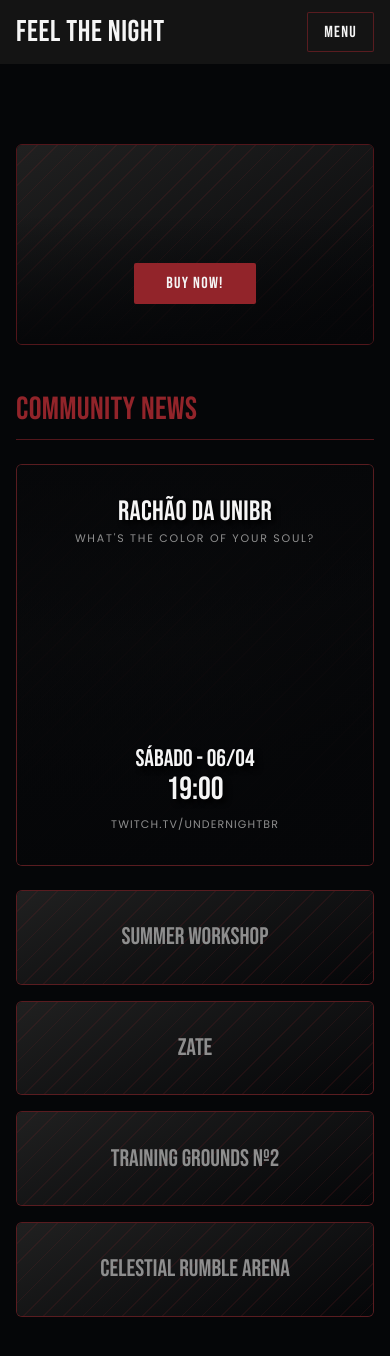
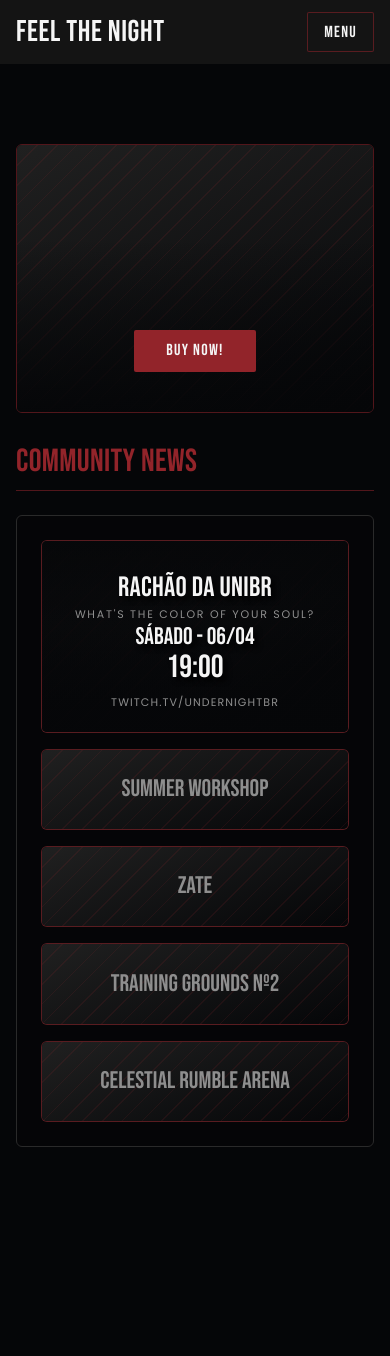
Before and after one commit to Feel-The-Night/Feel-The-Night-Frontend, a React (Vite) app: page / in a window 390 px wide. Shown: the top 1356 px of the page. After the commit the page ends 1259 px from the top, so only its background shows below. Built offline with nearby package versions, Linux system fonts and the light colour scheme.

Commit message:
fix: polish dashboard composition

```diff
--- a/src/pages/Home/Home.module.css
+++ b/src/pages/Home/Home.module.css
@@ -71,6 +71,10 @@
   /* 502px featured item beside the 367px stack */
   grid-template-columns: 502fr 367fr;
   gap: var(--space-6);
+  padding: var(--space-6);
+  border: 1px solid var(--color-border);
+  border-radius: var(--radius-card);
+  background-color: var(--color-overlay);
 }
 
 .newsList {
@@ -83,18 +87,30 @@
   list-style: none;
 }
 
+/* Tablet: the promo drops above the news column and goes landscape. */
 @media (max-width: 75rem) {
   .dashboard {
     grid-template-columns: 1fr;
+    gap: var(--space-8);
   }
 
   .promo {
     aspect-ratio: 16 / 9;
   }
+
+  .newsGrid {
+    grid-template-columns: 1fr 1fr;
+  }
 }
 
-@media (max-width: 45rem) {
+/* Mobile: single column, the featured card keeps a usable ratio. */
+@media (max-width: 48rem) {
   .newsGrid {
     grid-template-columns: 1fr;
+    gap: var(--space-4);
+  }
+
+  .promo {
+    aspect-ratio: 4 / 3;
   }
 }
--- a/src/pages/Home/NewsCard.module.css
+++ b/src/pages/Home/NewsCard.module.css
@@ -107,3 +107,13 @@
   text-transform: uppercase;
   color: var(--color-text-muted);
 }
+
+@media (max-width: 48rem) {
+  .featured {
+    aspect-ratio: 16 / 10;
+  }
+
+  .featured .name {
+    font-size: 1.75rem;
+  }
+}
```
